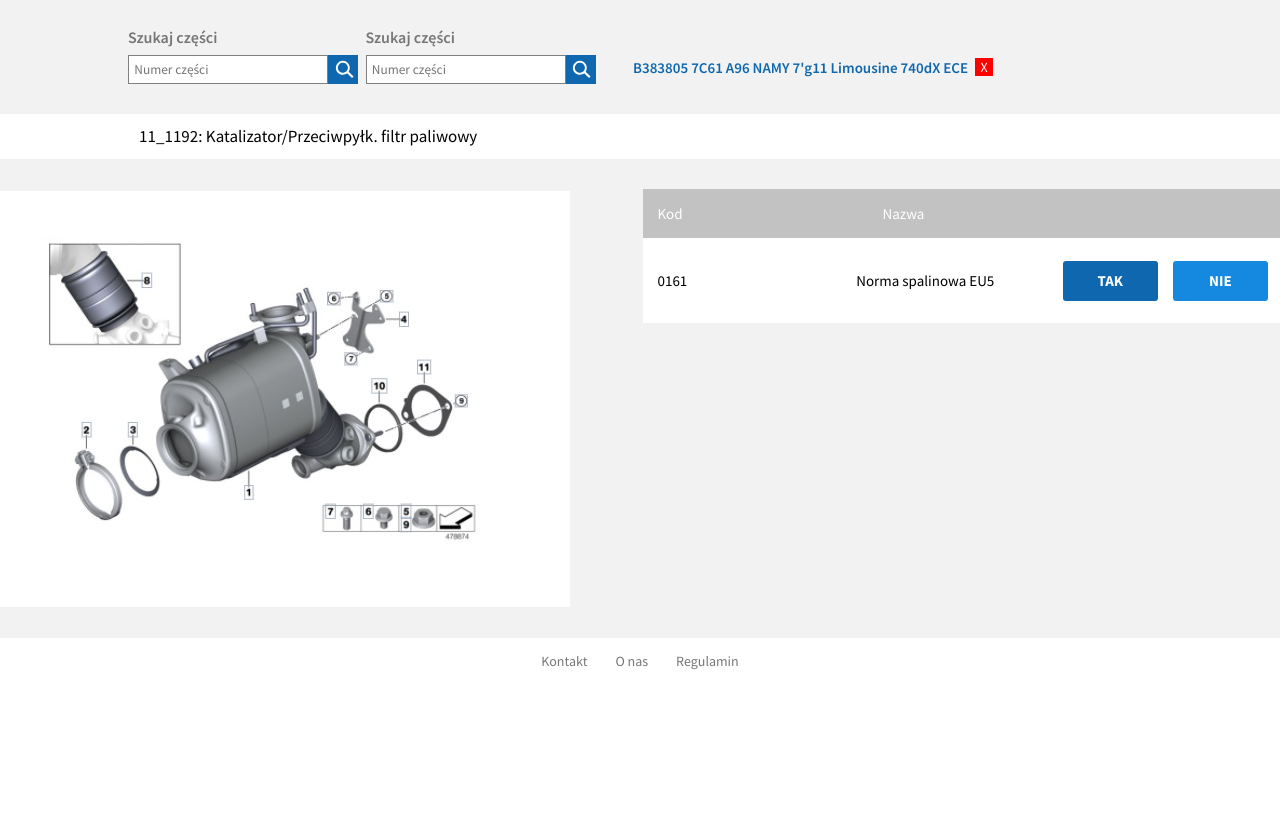
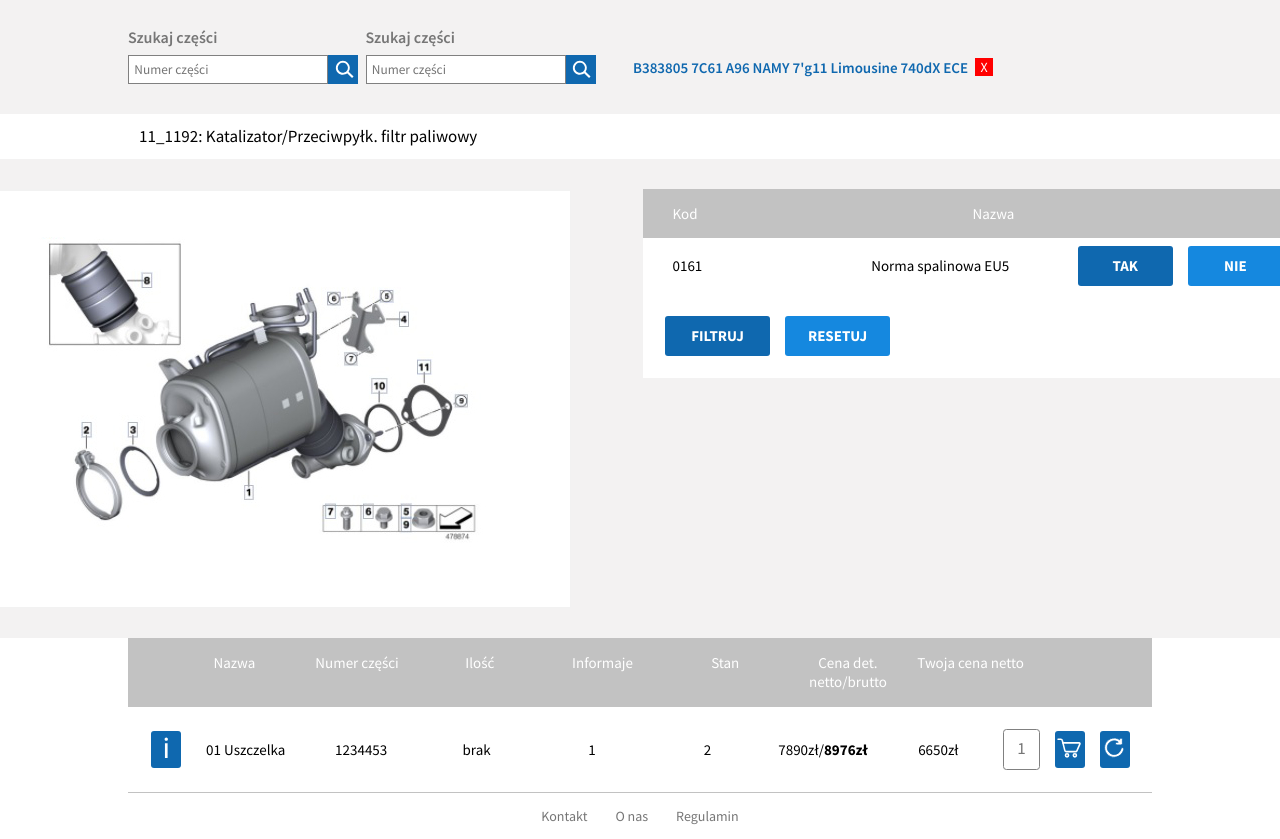
Before and after one commit to Dora1001/Car-parts, a website: page search_vin.html in a window 1280 px wide. Shown: the part 99-938 px from the top of the page. Before the commit the page ends 800 px from the top, so only its background shows below. Drawn offline with Linux system fonts and the light colour scheme.

Commit message:
subpage search vin

```diff
--- a/scss/layouts/info_parts/_details_parts.scss
+++ b/scss/layouts/info_parts/_details_parts.scss
@@ -44,7 +44,7 @@
     flex-grow: 1;
     justify-content: space-around;
     display: flex;
-    padding: 2em;
+    padding: 1em;
     margin: 0 10% 0 10%;
     height: fit-content;
     border-bottom: 1px solid $colorFontsdarkgray;
--- a/scss/layouts/search_vin/_search_vin.scss
+++ b/scss/layouts/search_vin/_search_vin.scss
@@ -15,16 +15,21 @@
     width: 60em;
 
     &-header {
-
         display: flex;
-    padding: 1em;
+        padding: 1em 0 1em 2em;
         margin-left: 10%;
         background-color: $colorFontsdarkgray;
     }
 
     &-mid {
+        align-items: baseline;
+        display: flex;
+        padding: 0 0 0 2em;
+        margin-left: 10%;
+        background-color: white;
+    }
 
-    align-items: baseline;
+    &-buttons {
         display: flex;
         padding: 1em;
         margin-left: 10%;
@@ -37,6 +42,7 @@
 
     &--header {
         color: white;
+        text-align: center;
     }
 
     &--mid {
@@ -45,7 +51,20 @@
     }
 }
 
-.part-info-form__btn {
+.part-details__span {
+    width: 20em;
+
+    &--header {
+        color: white;
+    }
+
+    &--mid {
+        color: black;
+        width: 20em;
+    }
+}
+
+.part-info__btn {
     color: white;
     border: 0;
     border-radius: 0.2em;
@@ -62,5 +81,67 @@
     &--light {
         background-color: $colorElemblueLight;
     }
+}
+
+.part-info__ico {
+    &--info {
+        width: 2em;
+    }
+
+    &--basket {
+        width: 2em;
+    }
+
+    &--arrow {
+        width: 2em;
+    }
+}
+
+.part-info__btn {
+    &--info, &--basket, &--arrow {
+        background-color: #0f68af;
+        color: white;
+        border: 0;
+        margin-right: 0.5em;
+        padding: 0;
+        width: 4em;
+        height: 2.5em;
+    }
+
 
 }
+
+.part-info__details {
+    flex-grow: 1;
+    justify-content: space-around;
+    align-items: center;
+    display: flex;
+    padding: 1em;
+    margin: 0 10% 0 10%;
+    text-align: center;
+    height: fit-content;
+    border-bottom: 1px solid $colorFontsdarkgray;
+}
+
+.part-info__details-header {
+    background-color: $colorFontsdarkgray;
+    flex-grow: 1;
+    justify-content: space-around;
+    display: flex;
+    padding: 1em 8em 1em 3em;
+    margin: 0 10% 0 10%;
+    height: fit-content;
+    border-bottom: 1px solid $colorFontsdarkgray;
+}
+
+.part-info-form__input {
+    padding-bottom: 0.2em;
+    font-size: 17px;
+    margin: 0.4em;
+    width: 2.2em;
+    height: 2.4em;
+    border-radius: 0.2em;
+    border: 1px solid grey;
+    color: #767676;
+    text-align: center;
+}
--- a/search_vin.html
+++ b/search_vin.html
@@ -94,20 +94,47 @@
 
         <div class="part__details">
             <div class="part__details-header">
-                <span class="part-info__span part-info__span--header">Kod</span>
-                <span class="part-info__span part-info__span--header">Nazwa</span>
+                <span class="part-details__span part-details__span--header">Kod</span>
+                <span class="part-details__span part-details__span--header">Nazwa</span>
             </div>
             <div class="part__details-mid">
                 <span class="part-info__span">0161</span>
                 <span class="part-info__span">Norma spalinowa EU5</span>
-                <button class="part-info-form__btn part-info-form__btn--dark">TAK</button>
-                <button class="part-info-form__btn part-info-form__btn--light">NIE</button>
+                <button class="part-info__btn part-info__btn--dark">TAK</button>
+                <button class="part-info__btn part-info__btn--light">NIE</button>
             </div>
-
+            <div class="part__details-buttons">
+                <button class="part-info__btn part-info__btn--dark">FILTRUJ</button>
+                <button class="part-info__btn part-info__btn--light">RESETUJ</button>
+            </div>
 
         </div>
     </div>
 
+    <div class="part-info__details-header">
+        <span class="part-info__span part-info__span--header">Nazwa</span>
+        <span class="part-info__span part-info__span--header">Numer części</span>
+        <span class="part-info__span part-info__span--header">Ilość</span>
+        <span class="part-info__span part-info__span--header">Informaje</span>
+        <span class="part-info__span part-info__span--header">Stan</span>
+        <span class="part-info__span part-info__span--header">Cena det. netto/brutto</span>
+        <span class="part-info__span part-info__span--header">Twoja cena netto</span>
+    </div>
+
+    <div class="part-info__details">
+        <button class="part-info__btn part-info__btn--info"><img class="part-info__ico--info" src="./images/info_ico.svg" alt="search_ico"></button>
+        <span class="part-info__span part-info__span--mid">01 Uszczelka</span>
+        <span class="part-info__span part-info__span--mid">1234453</span>
+        <span class="part-info__span part-info__span--mid">brak</span>
+        <span class="part-info__span part-info__span--mid">1</span>
+        <span class="part-info__span part-info__span--mid">2</span>
+        <span class="part-info__span part-info__span--mid">7890zł/<b>8976zł</b></span>
+        <span class="part-info__span part-info__span--mid">6650zł</span>
+
+        <input class="part-info-form__input" type="text" id="nr" name="nr" placeholder="1">
+        <button class="part-info__btn part-info__btn--basket"><img class="part-info__ico--basket" src="./images/basket_ico_white.svg" alt="basket_ico"></button>
+        <button class="part-info__btn part-info__btn--arrow"><img class="part-info__ico--arrow" src="./images/arrow_ico.svg" alt="search_ico"></button>
+    </div>
 
     <footer class="footer">
 
```
Also changed, not shown: README.md, css/main.css, images/arrow_ico.svg (added), images/basket_ico_white.svg (added), images/info_ico.svg (added), 1 other file. Lines whose indentation alone changed are shown as unchanged.
